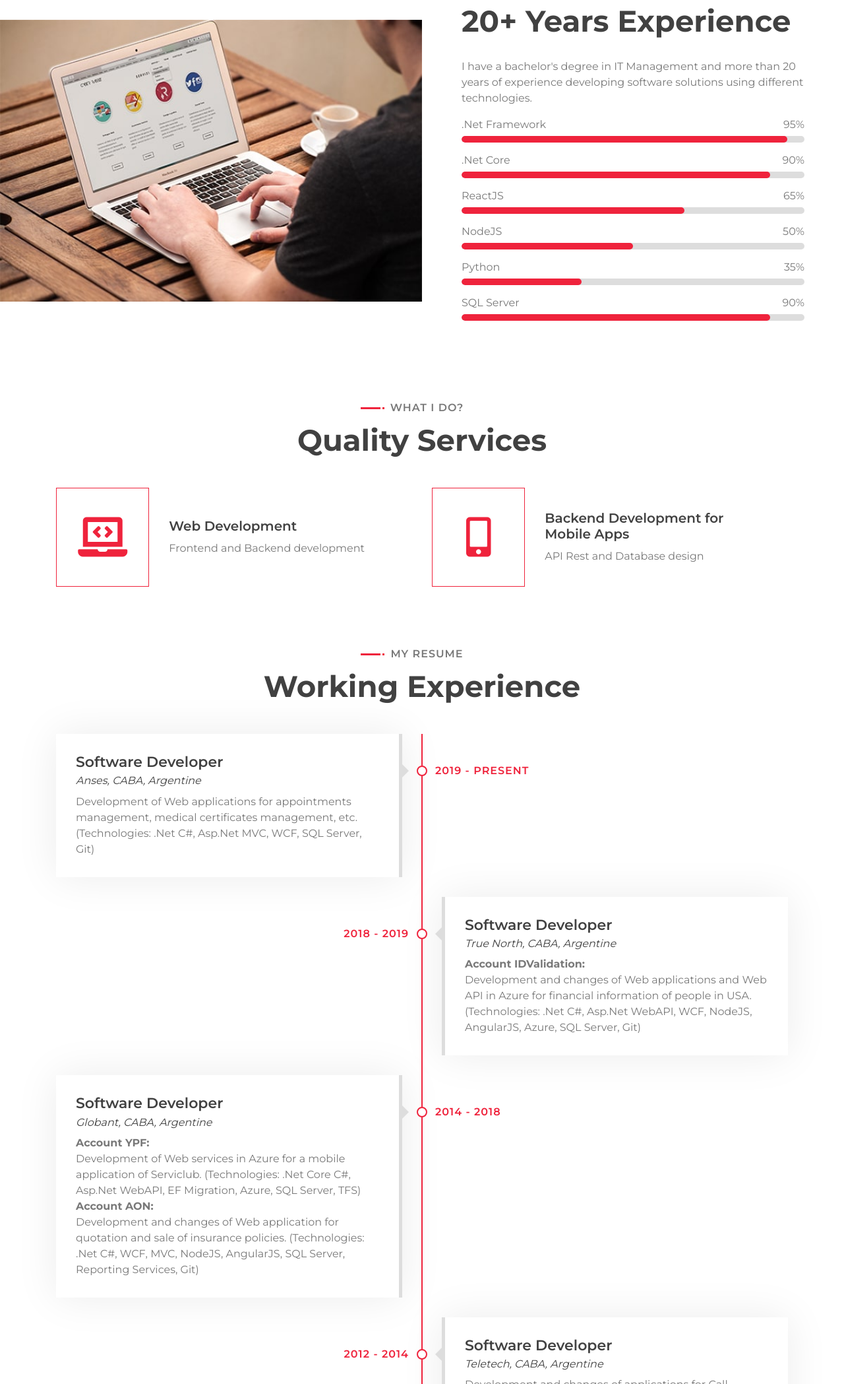
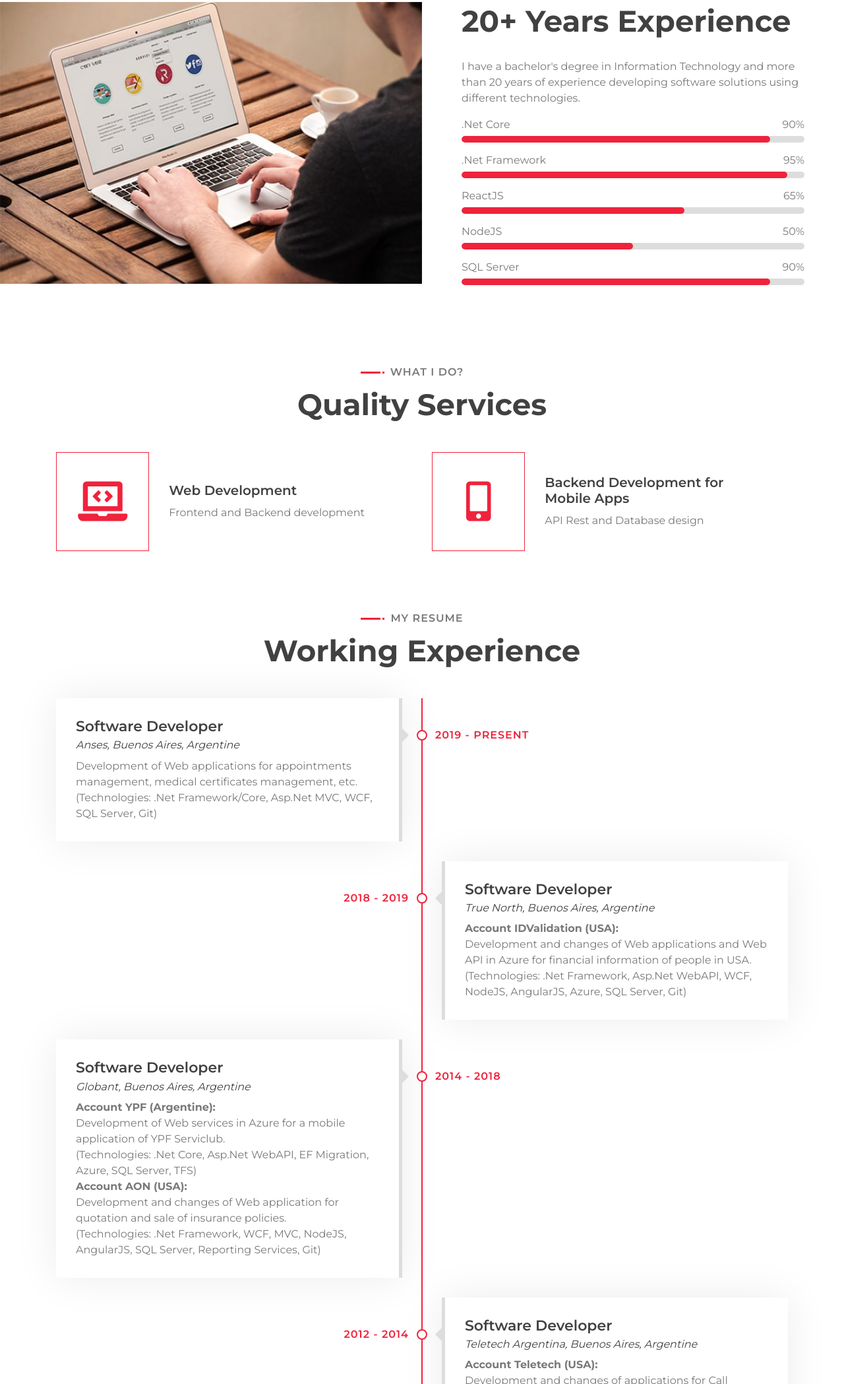
Before and after one commit to pmojeda/portfolio, a plain HTML site: page index.html in a window 1280 px wide. Shown: the part 703-2800 px from the top of the page at 66% size. Drawn offline with nearby package versions, Linux system fonts and the light colour scheme.

Commit message:
Agregado de clientes de USA y otras correcciones varias

```diff
--- a/index.html
+++ b/index.html
@@ -37,13 +37,13 @@
                     <div class="navbar-nav ml-auto">
                         <a href="#home" class="nav-item nav-link active">Home</a>
                         <a href="#about" class="nav-item nav-link">About</a>
-                        <a href="#service" class="nav-item nav-link">Service</a>
+                        <a href="#service" class="nav-item nav-link">Services</a>
                         <a href="#experience" class="nav-item nav-link">Experience</a>
                         <a href="#portfolio" class="nav-item nav-link">Portfolio</a>
                         <!--<a href="#price" class="nav-item nav-link">Price</a>-->
                         <!--<a href="#review" class="nav-item nav-link">Review</a>-->
                         <!--<a href="#team" class="nav-item nav-link">Team</a>-->
-                        <!--<a href="#blog" class="nav-item nav-link">Blog</a>-->
+                        <a href="#" class="nav-item nav-link">E-Commerce Universe</a>
                         <a href="#contact" class="nav-item nav-link">Contact</a>
                     </div>
                 </div>
@@ -62,7 +62,7 @@
                                 <p>I'm</p>
                                 <h1>Martín Ojeda</h1>
                                 <h2></h2>
-                                <div class="typed-text">Web Developer, Full Stack Developer</div>
+                                <div class="typed-text">Full Stack Web Developer, Backend Developer</div>
                             </div>
                             <div class="hero-btn">
                                 <!--<a class="btn" href="">Hire Me</a>-->
@@ -98,24 +98,24 @@
                             </div>
                             <div class="about-text">
                                 <p>
-									I have a bachelor's degree in IT Management and
+									I have a bachelor's degree in Information Technology and
 									more than 20 years of experience developing
 									software solutions using different technologies.
 								</p>
                             </div>
                             <div class="skills">
+							    <div class="skill-name">
+                                    <p>.Net Core</p><p>90%</p>
+                                </div>
+                                <div class="progress">
+                                    <div class="progress-bar" role="progressbar" aria-valuenow="90" aria-valuemin="0" aria-valuemax="100"></div>
+                                </div>
+
                                 <div class="skill-name">
                                     <p>.Net Framework</p><p>95%</p>
                                 </div>
                                 <div class="progress">
                                     <div class="progress-bar" role="progressbar" aria-valuenow="95" aria-valuemin="0" aria-valuemax="100"></div>
-                                </div>
-
-                                <div class="skill-name">
-                                    <p>.Net Core</p><p>90%</p>
-                                </div>
-                                <div class="progress">
-                                    <div class="progress-bar" role="progressbar" aria-valuenow="90" aria-valuemin="0" aria-valuemax="100"></div>
                                 </div>
 
 								<div class="skill-name">
@@ -130,13 +130,6 @@
                                 </div>
                                 <div class="progress">
                                     <div class="progress-bar" role="progressbar" aria-valuenow="50" aria-valuemin="0" aria-valuemax="100"></div>
-                                </div>
-
-								<div class="skill-name">
-									<p>Python</p><p>35%</p>
-                                </div>
-                                <div class="progress">
-                                    <div class="progress-bar" role="progressbar" aria-valuenow="35" aria-valuemin="0" aria-valuemax="100"></div>
                                 </div>
 
 								<div class="skill-name">
@@ -207,11 +200,12 @@
                         <div class="timeline-text">
                             <div class="timeline-date">2019 - Present</div>
                             <h2>Software Developer</h2>
-                            <h4>Anses, CABA, Argentine</h4>
+                            <h4>Anses, Buenos Aires, Argentine</h4>
                             <p>
                                 Development of Web applications for appointments
 								management, medical certificates management, etc.
-								(Technologies: .Net C#, Asp.Net MVC, WCF, SQL Server, Git)
+								<br>
+								(Technologies: .Net Framework/Core, Asp.Net MVC, WCF, SQL Server, Git)
                             </p>
                         </div>
                     </div>
@@ -219,13 +213,14 @@
                         <div class="timeline-text">
                             <div class="timeline-date">2018 - 2019</div>
                             <h2>Software Developer</h2>
-                            <h4>True North, CABA, Argentine</h4>
+                            <h4>True North, Buenos Aires, Argentine</h4>
                             <p>
-							    <span style='font-weight:bold'>Account IDValidation:</span>
+							    <span style='font-weight:bold'>Account IDValidation (USA):</span>
 								<br>
                                 Development and changes of Web applications and Web
 								API in Azure for financial information of people in USA.
-								(Technologies: .Net C#, Asp.Net WebAPI, WCF, NodeJS,
+								<br>
+								(Technologies: .Net Framework, Asp.Net WebAPI, WCF, NodeJS,
 								AngularJS, Azure, SQL Server, Git)
                             </p>
                         </div>
@@ -234,20 +229,22 @@
                         <div class="timeline-text">
                             <div class="timeline-date">2014 - 2018</div>
                             <h2>Software Developer</h2>
-                            <h4>Globant, CABA, Argentine</h4>
+                            <h4>Globant, Buenos Aires, Argentine</h4>
                             <p>
-                                <span style='font-weight:bold'>Account YPF:</span>
+                                <span style='font-weight:bold'>Account YPF (Argentine):</span>
 								<br>
-								Development of Web services in Azure for a mobile application of Serviclub.
-								(Technologies: .Net Core C#, Asp.Net WebAPI, EF Migration,
+								Development of Web services in Azure for a mobile application of YPF Serviclub.
+								<br>
+								(Technologies: .Net Core, Asp.Net WebAPI, EF Migration,
 								Azure, SQL Server, TFS)
                             </p>
 							<p>
-								<span style='font-weight:bold' >Account AON:</span>
+								<span style='font-weight:bold' >Account AON (USA):</span>
 								<br>
 								Development and changes of Web application for
 								quotation and sale of insurance policies.
-								(Technologies: .Net C#, WCF, MVC, NodeJS, AngularJS, SQL
+								<br>
+								(Technologies: .Net Framework, WCF, MVC, NodeJS, AngularJS, SQL
 								Server, Reporting Services, Git)
 							</p>
                         </div>
@@ -256,12 +253,15 @@
                         <div class="timeline-text">
                             <div class="timeline-date">2012 - 2014</div>
                             <h2>Software Developer</h2>
-                            <h4>Teletech, CABA, Argentine</h4>
+                            <h4>Teletech Argentina, Buenos Aires, Argentine</h4>
                             <p>
+								<span style='font-weight:bold'>Account Teletech (USA):</span>
+								<br>
                                 Development and changes of applications for Call Centers management.
 								Development of applications for call recording (audio and
 								video) for Call Centers.
-								(Technologies: .Net C#, Asp.Net Webform, WebApi, WebServices, Windows Services, Oracle, TFS)
+								<br>
+								(Technologies: .Net Framework, WCF, Oracle, SVN)
                             </p>
                         </div>
                     </div>
@@ -269,13 +269,15 @@
                         <div class="timeline-text">
                             <div class="timeline-date">2000 - 2012</div>
                             <h2>Software Developer</h2>
-                            <h4>Asignet, CABA, Argentine</h4>
+                            <h4>Asignet, Buenos Aires, Argentine</h4>
                             <p>
+								<span style='font-weight:bold'>Accounts: YPF, Unilever, Santander, HSBC, etc.</span>
+								<br>
                                 Leader of teamwork in a project of telephony rebilling.
 								Development of applications for PBX management,
 								programming of PBX and CRM for Call Centers.
-								(Technologies: .Net C#, Asp.Net Webform, WebServices, VB
-								6.0, ASP, SQL Server, SQLite, OLAP)
+								<br>
+								(Technologies: .Net Framework, SOAP, Visual Basic, ASP, SQL Server, SQLite, OLAP)
                             </p>
                         </div>
                     </div>
@@ -771,10 +773,8 @@
                     </div>
                 </div>
                 <div class="container copyright">
-                    <p>&copy; <a href="#">My Site Name</a>, All Right Reserved |
+                    <p>&copy; <a href="#">My Portfolio</a>, All Right Reserved
 
-					<!--/*** This template is free as long as you keep the footer author’s credit link/attribution link/backlink. If you'd like to use the template without the footer author’s credit link/attribution link/backlink, you can purchase the Credit Removal License from "https://htmlcodex.com/credit-removal". Thank you for your support. ***/-->
-                    Designed By <a href="https://htmlcodex.com">HTML Codex</a></p>
                 </div>
             </div>
         </div>
```
